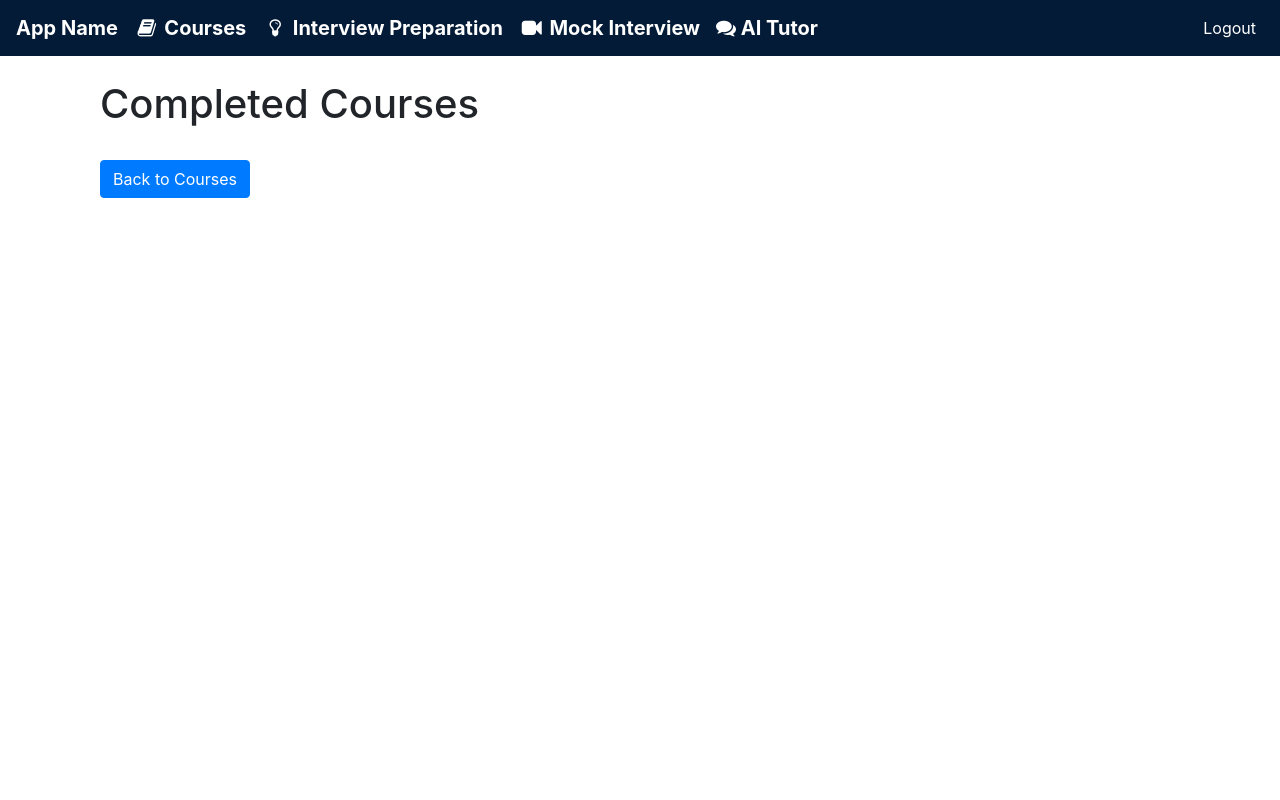
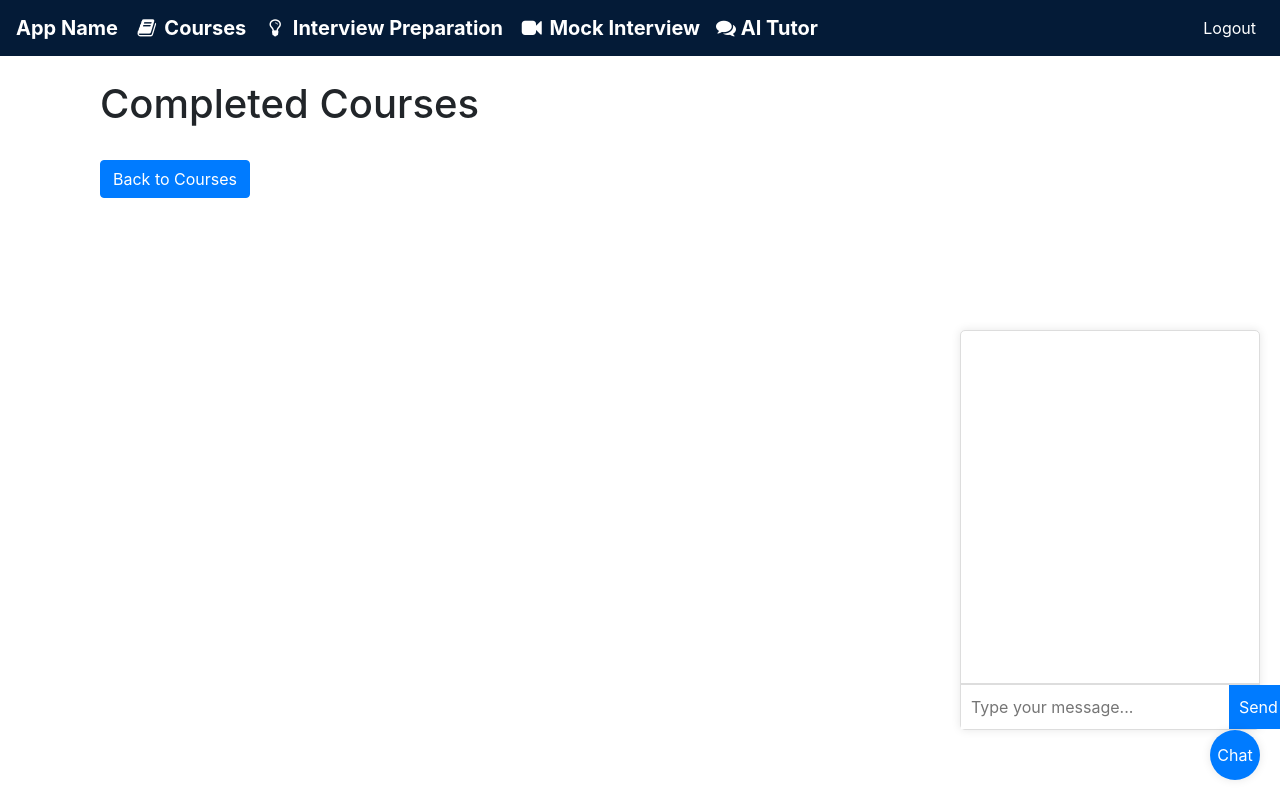
Before and after one commit to timalsinab/E-Learn, a Flask app: page /completed_courses in a window 1280 px wide. Run offline with Flask 3, Linux system fonts and the light colour scheme; a user stored in the database is signed in; some libraries are stand-ins or nearby versions.

Commit message:
overlay working

```diff
--- a/static/overlay.css
+++ b/static/overlay.css
@@ -66,3 +66,18 @@
   cursor: pointer;
   box-shadow: 0 0 10px rgba(0, 0, 0, 0.1);
 }
+
+  /* User and bot messages styling */
+.user-message {
+  padding: 10px;
+  margin: 10px 0;
+  background-color: #e1f5fe;
+  border-radius: 10px;
+}
+
+.bot-message {
+  padding: 10px;
+  margin: 10px 0;
+  background-color: #fce4ec;
+  border-radius: 10px;
+}
--- a/templates/base.html
+++ b/templates/base.html
@@ -3,14 +3,14 @@
   <head>
     <meta charset="UTF-8" />
     <meta name="viewport" content="width=device-width, initial-scale=1.0" />
-    <title>{% block title %}{% endblock %} - App Name</title>
+    <title>{% block title %}{% endblock %} - E-Learn</title>
     <link
       rel="stylesheet"
       href="{{ url_for('static', filename='styles.css') }}"
     />
     <link
       rel="stylesheet"
-      href="{{ url_for('static', filename='styles.css') }}"
+      href="{{ url_for('static', filename='overlay.css') }}"
     />
     <link
       rel="stylesheet"
@@ -83,6 +83,20 @@
       {% endfor %} {% endif %} {% endwith %}{% block content %}{% endblock %}
     </div>
 
+    <!-- Chat overlay HTML -->
+    {% if request.endpoint != 'chat' %}
+    <div id="chat-overlay">
+      <div id="chatbox">
+        <div id="chat-output"></div>
+        <form id="chat-input-form">
+          <input type="text" id="chat-input" placeholder="Type your message...">
+          <button type="submit">Send</button>
+        </form>
+      </div>
+      <button id="chat-toggle">Chat</button>
+    </div>
+    {% endif %}
+
     <script src="https://code.jquery.com/jquery-3.5.1.slim.min.js"></script>
     <script src="https://cdn.jsdelivr.net/npm/@popperjs/core@2.5.2/dist/umd/popper.min.js"></script>
     <script src="https://stackpath.bootstrapcdn.com/bootstrap/4.5.2/js/bootstrap.min.js"></script>
@@ -114,8 +128,8 @@
           .then(response => response.json())
           .then(data => {
             const chatOutput = document.getElementById('chat-output');
-            chatOutput.innerHTML += `<div>User: ${userInput}</div>`;
-            chatOutput.innerHTML += `<div>Bot: ${data.message}</div>`;
+            chatOutput.innerHTML += `<div class="user-message">User: ${userInput}</div>`;
+            chatOutput.innerHTML += `<div class="bot-message">Bot: ${data.message}</div>`;
             document.getElementById('chat-input').value = '';
             chatOutput.scrollTop = chatOutput.scrollHeight;
           })
```
Lines whose indentation alone changed are shown as unchanged.
